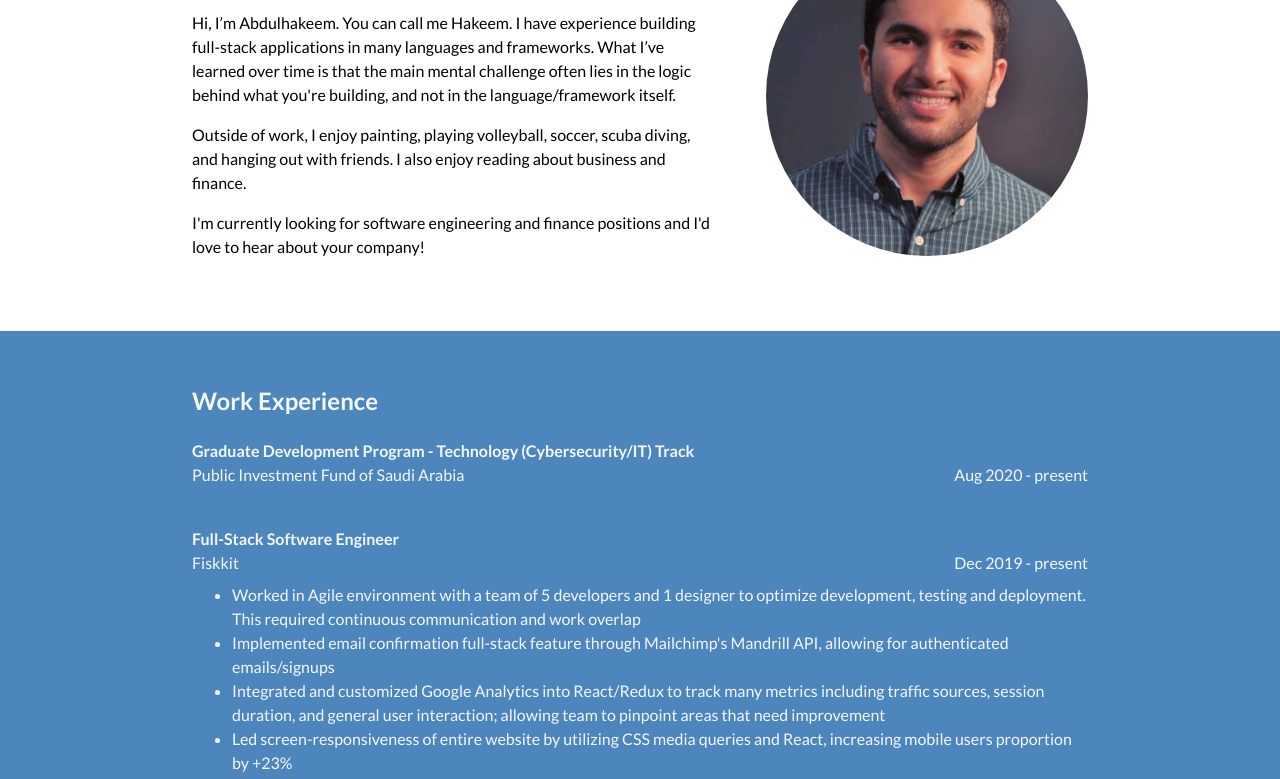
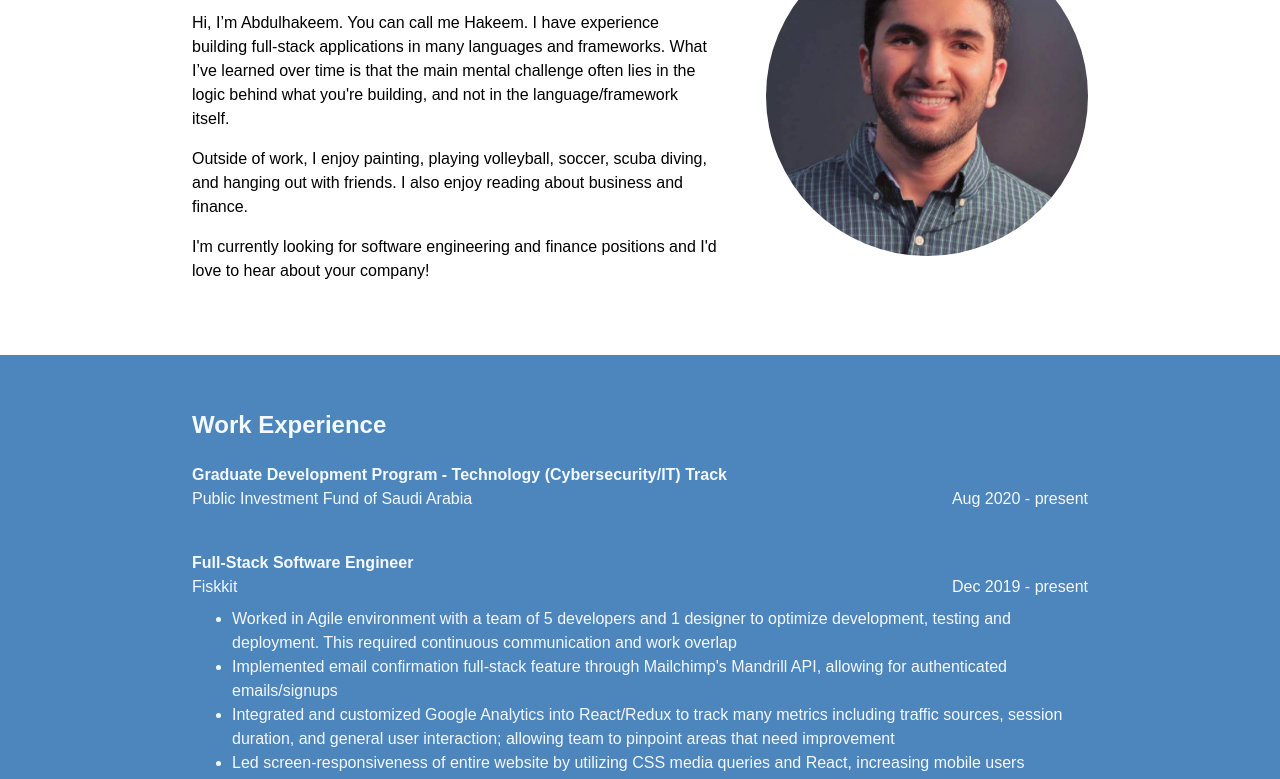
Before and after one commit to Hakeemmidan/resume, a website: page index.html in a window 1280 px wide. Shown: the part 112-891 px from the top of the page. Drawn offline with nearby package versions, Linux system fonts and the light colour scheme.

Commit message:
Change font family of resume

```diff
--- a/main.scss
+++ b/main.scss
@@ -1,10 +1,3 @@
-body {
-  margin: 0;
-}
-
-// ------------------------------- imports ------------------------------- //
-@import url(https://fonts.googleapis.com/css?family=Lato:400,300,300italic,400italic,700,700italic);
-
 // ------------------------------- mixins ------------------------------- //
 @mixin hover-supported {
     @media (hover: hover) {
@@ -13,7 +6,7 @@ body {
 }
 
 // ------------------------------- variables ------------------------------- //
-$font-family: 'Lato', Helvetica, sans-serif;
+$font-family: sans-serif;
 $font-height: 1.5;
 $color-black: black;
 $color-sky-blue: #4d85bd;
@@ -28,6 +21,10 @@ $color-bright-orange: #f58700;
 * {
   font-family: $font-family;
   line-height: $font-height;
+}
+
+body {
+  margin: 0;
 }
 
 .project-image {
```
Also changed, not shown: style.css.
